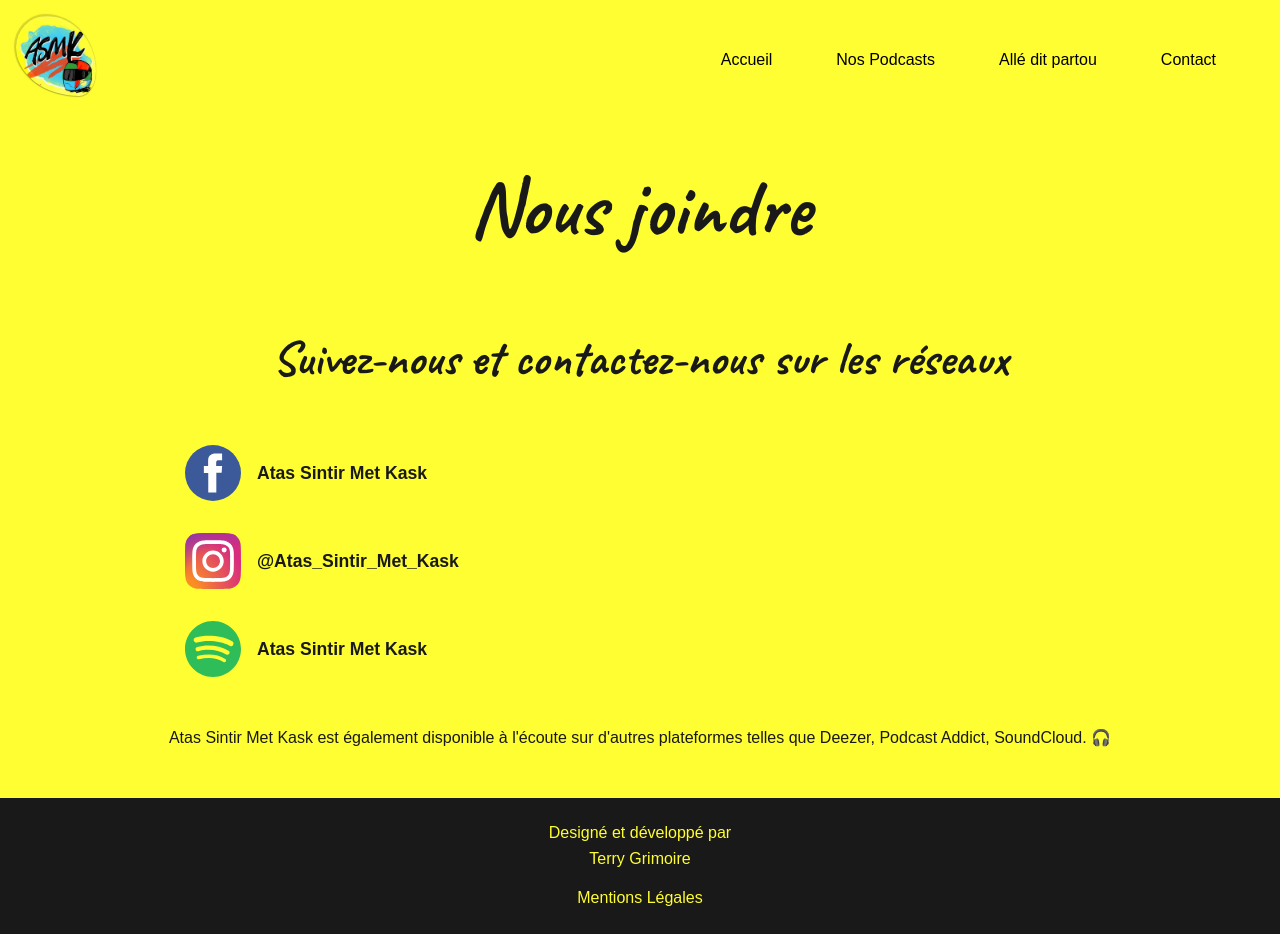
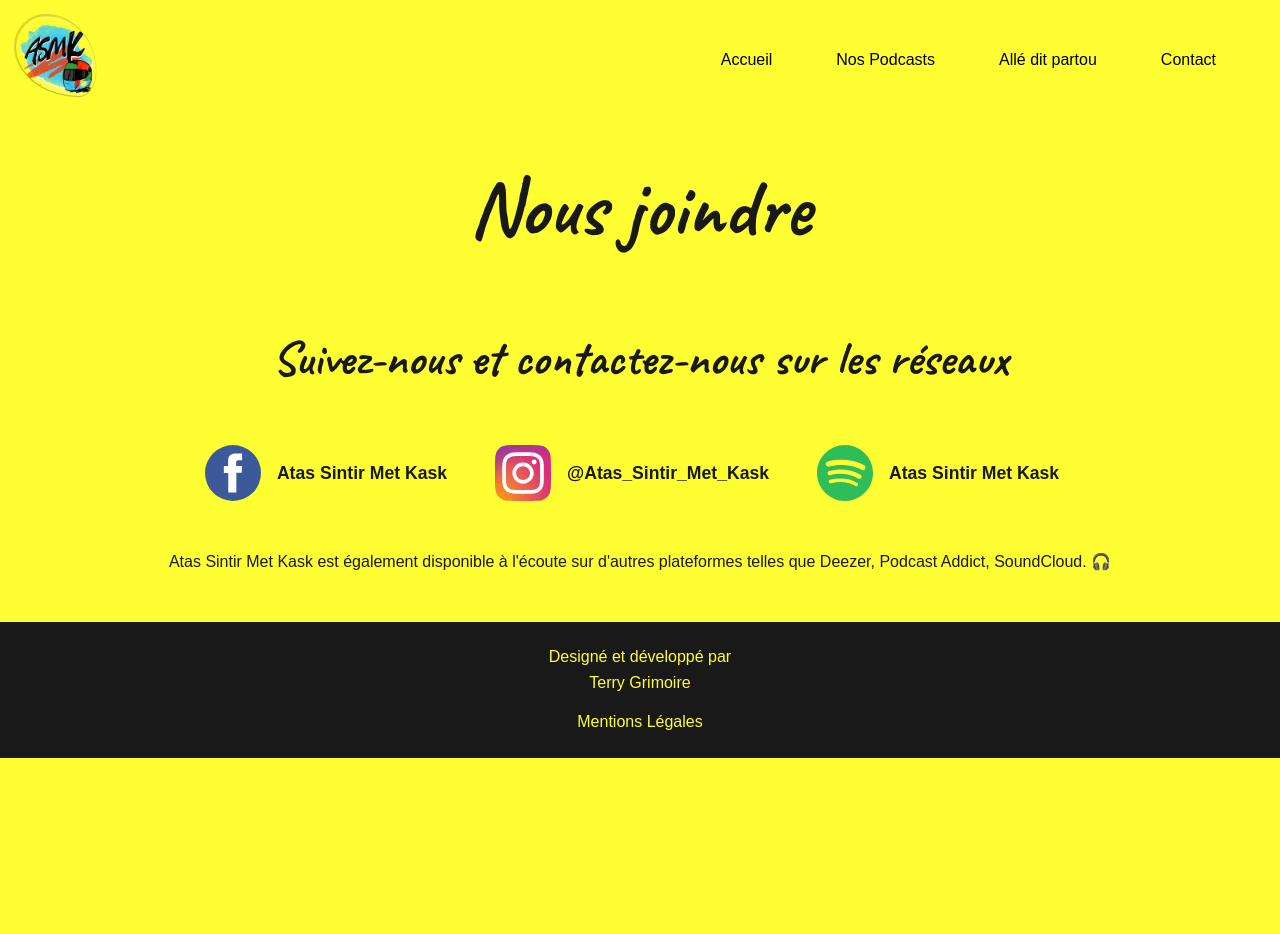
Before and after one commit to TerryGrimoire/ASMK, a React (Vite) app: page /Contact in a window 1280 px wide. After the commit the page ends 800 px from the top, so only its background shows below. Built offline with nearby package versions, Linux system fonts and the light colour scheme.

Commit message:
fixing css bug for desktop

```diff
--- a/src/App.css
+++ b/src/App.css
@@ -519,7 +519,6 @@ article h2 {
 .episode-container {
 margin:2rem 0;
 border-radius: 1rem;
-padding: 0rem 1.5rem;
 }
 
 .episode-container * {
@@ -547,7 +546,7 @@ padding: 0rem 1.5rem;
 .spotify {
   background-position: 97% 50%;
   background-size: 1.7rem;
-  width: 16rem;
+  width: 17rem;
   background-color: var(--secondary-bg-color);
   color: var(--third-color);
 }
@@ -557,6 +556,15 @@ iframe {
   margin: 2rem 0 0;
 }
 
+/********************************** Contact ******************************/
+
+.desk-center {
+  flex-direction: row;
+}
+.desk-center > *{
+  margin-right: 2rem ;
+}
+
 .home-article {
   height: 100vh;
 }
--- a/src/components/SocialMedia.jsx
+++ b/src/components/SocialMedia.jsx
@@ -12,7 +12,7 @@ function SocialMedia() {
       <h2 className="margin2r0 center">
         Suivez-nous et contactez-nous sur les réseaux
       </h2>
-      <div className="flex-col align-start justify-center">
+      <div className="flex-col align-start justify-center desk-center">
         <a
           href="https://www.facebook.com/podcastasmk"
           className="flex align-center justify-center"
```
